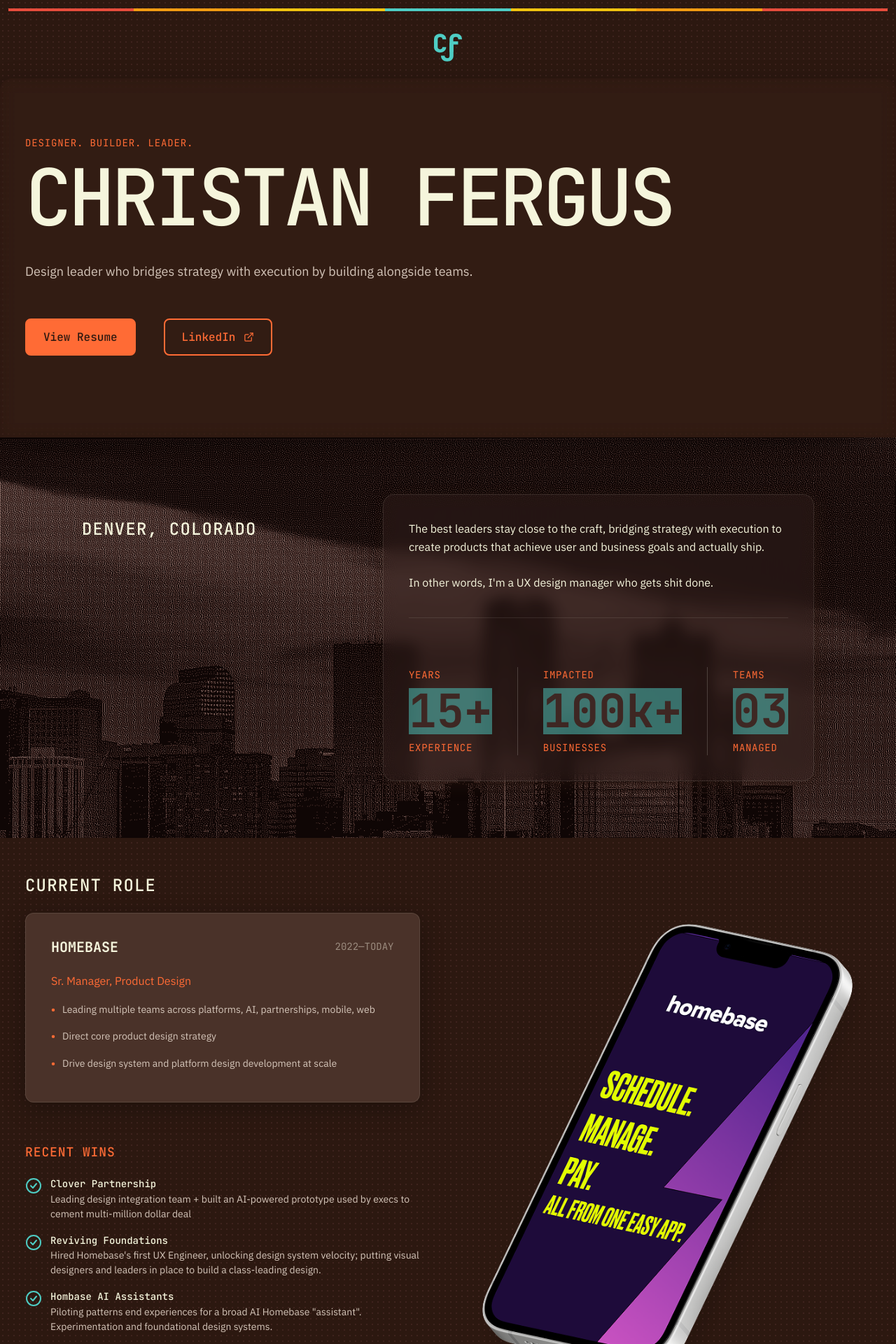
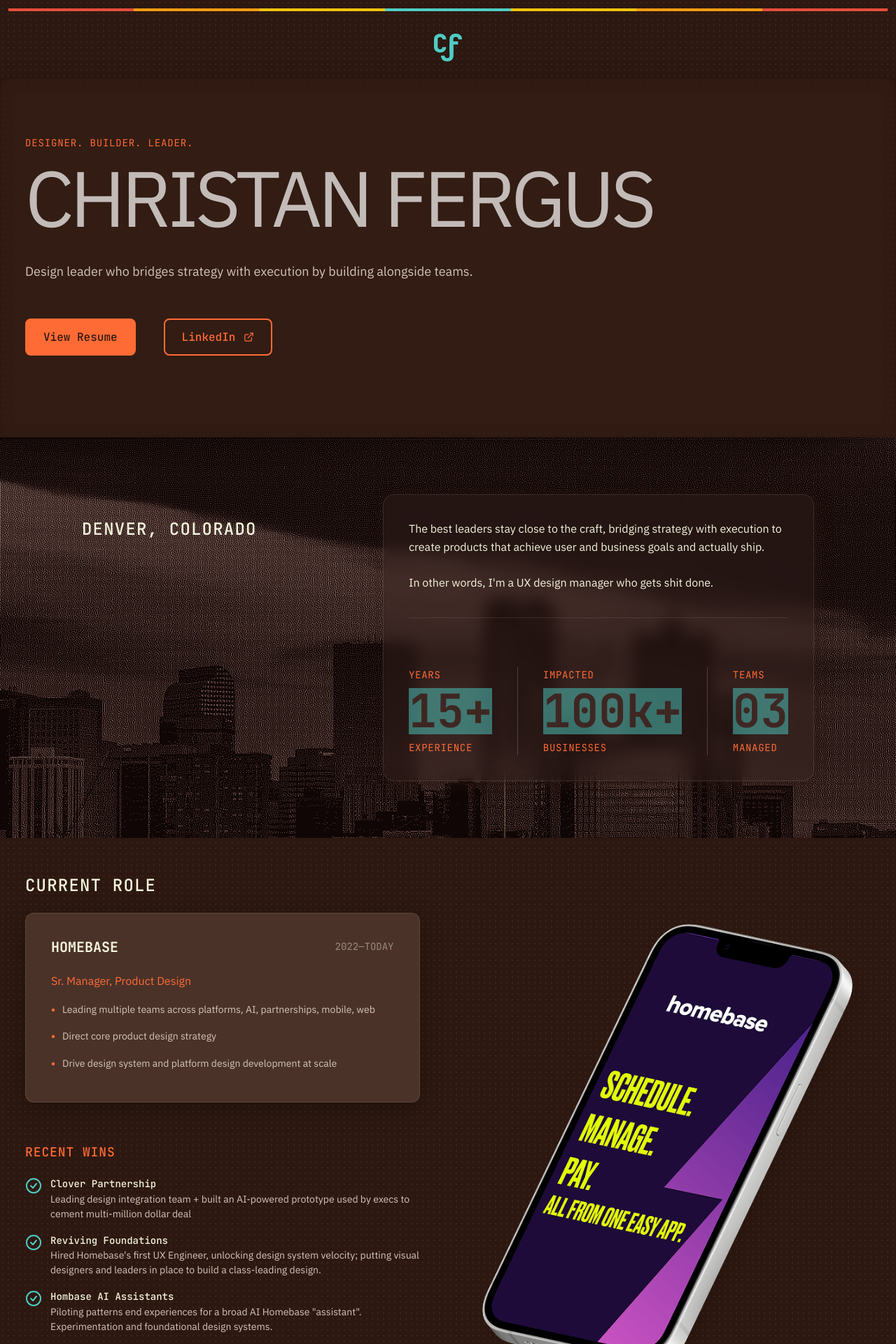
Before and after one commit to fergd/fergdblog, a Jekyll site: the page built from index.html, in a window 1280 px wide. Shown: the top 1920 px of the page at 70% size. Built offline with Jekyll 4.4.1, drawn with Linux system fonts in a browser that asks for light colours.

Commit message:
added some subtle effects

```diff
--- a/_includes/footer.html
+++ b/_includes/footer.html
@@ -6,6 +6,8 @@
                 <li><a href="/resume" class="footer__text">Resume</a></li>
 
         <li><a href="https://linkedin.com/in/christanfergus" class="footer__text" target="_blank">LinkedIn</a></li>
+      </li>|</li>
+      <li><a href="https://yardbird.observer" class="footer__text" target="_blank">Birds</a>
       </ul>
     </div>
   </footer>
--- a/assets/css/components.css
+++ b/assets/css/components.css
@@ -207,15 +207,20 @@
   background: none;
 }
 
-.hero__name {
-  font-size: var(--font-size-hero);
-  line-height: var(--line-height-tight);
-  /* margin-bottom: var(--spacing-md); */
-  letter-spacing: -0.05em;
-}
+  h1.hero__name {
+    font-size: var(--font-size-hero);
+    font-family:  var(--font-display);
+    font-weight: 400;
+    line-height: var(--line-height-tight);
+    /* margin-bottom: var(--spacing-md); */
+    letter-spacing: -0.05em;
+    color: rgba(255,255,255,0.7);
+  }
 @media all and (min-width: 768px){
-  .hero__name{
+  h1.hero__name{
   font-size: 7em;
+  color: rgba(255,255,255,0.7);
+
 }
 }
 .hero__subtitle {
@@ -223,6 +228,7 @@
   color: var(--color-text-secondary);
   font-family: var(--font-body);
   font-weight: var(--font-weight-regular);
+  max-width: 768px;
 }
 
 .hero__actions {
@@ -681,7 +687,7 @@
   top: 10%;
   left: 10%;
   width: 500px;
-  height: 500px;
+  height: 900px;
   background: radial-gradient(circle, rgba(255, 107, 53, 0.6) 0%, transparent 60%);
   animation: orb-float-1 10s ease-in-out infinite;
 }
@@ -706,7 +712,7 @@
 
 @keyframes orb-float-2 {
   0%, 100% {
-    transform: translate(0, 0) scale(1);
+    transform: translate(90px, 0) scale(1);
   }
   50% {
     transform: translate(-120px, 60px) scale(0.9);
@@ -720,7 +726,7 @@
   width: 450px;
   height: 450px;
   border-radius: 50%;
-  background: radial-gradient(circle, rgba(78, 205, 196, 0.5) 0%, transparent 70%);
+  background: radial-gradient(circle, rgba(78, 205, 196, 0.4) 0%, transparent 70%);
   filter: blur(80px);
   animation: orb-float-3 10s ease-in-out infinite;
   pointer-events: none;
@@ -852,7 +858,7 @@
 
 @supports (backdrop-filter: blur(10px)) {
   .impact-section {
-    background-image: url(../images/dithered/bg_pond.png);
+    background-image: url(../images/dithered/bg_pond.png),;
     background-size: cover;
     background-attachment: fixed;
     background-blend-mode: soft-light;
@@ -866,6 +872,7 @@
     border: 1px solid var(--color-border-subtle);
     box-shadow: var(--default-shadow);
   }
+
 }
 
 .impact-grid {
@@ -1363,3 +1370,41 @@
   letter-spacing: 0.06em;
   margin:  0;
 }
+
+
+/* ==========================================================================
+   FADE IN ANIMATION
+   ========================================================================== */
+
+/* Hero animation - subtle fade-up on load */
+.hero {
+  animation: fadeUp 0.6s ease-out forwards;
+  opacity: 0;
+}
+
+@keyframes fadeUp {
+  from {
+    opacity: 0;
+    transform: translateY(20px);
+  }
+  to {
+    opacity: 1;
+    transform: translateY(0);
+  }
+}
+
+/* Optional: Stagger child elements for more polish */
+.hero h1 {
+  animation: fadeUp 0.6s ease-out 0.1s forwards;
+  opacity: 0;
+}
+
+.hero p {
+  animation: fadeUp 0.8s ease-out 0.3s forwards;
+  opacity: 0;
+}
+
+.hero .btn {
+  animation: fadeUp 0.9s ease-out 0.6s forwards;
+  opacity: 0;
+}
--- a/assets/css/tokens.css
+++ b/assets/css/tokens.css
@@ -33,7 +33,7 @@
      ========================================================================== */
   --font-heading: 'JetBrains Mono', 'Courier New', monospace;
   --font-body: 'IBM Plex Sans', -apple-system, BlinkMacSystemFont, 'Segoe UI', sans-serif;
-
+  --font-display:  var(--font-body);
   /* ==========================================================================
      TYPOGRAPHY - Font Sizes
      Capped system to prevent excessive scaling
```
